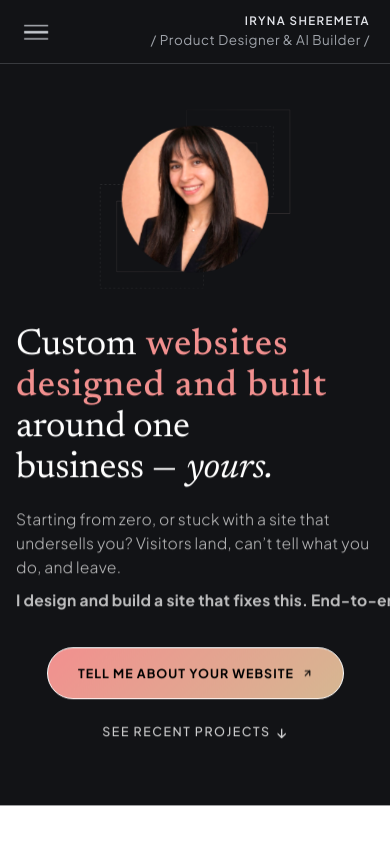
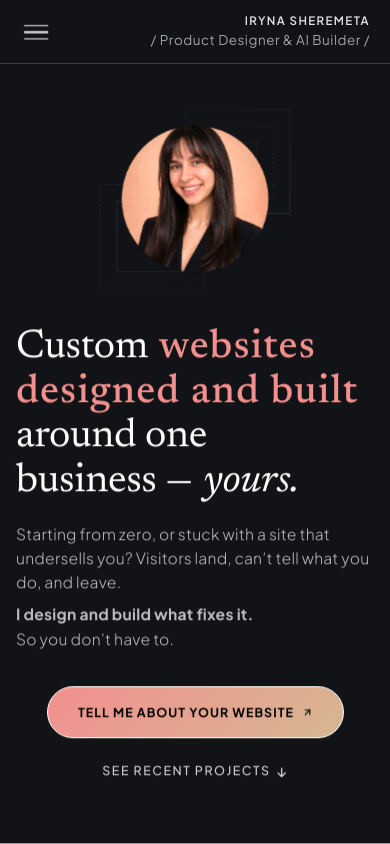
Before and after one commit to Irene2828/porfoliojuly, a Next.js app: page / in a window 390 px wide. Shown: the top 844 px of the page. Built offline with nearby package versions, Linux system fonts and the light colour scheme.

Commit message:
Refine homepage hero copy and mobile sizing

```diff
--- a/src/app/v2/components/HeroV2.tsx
+++ b/src/app/v2/components/HeroV2.tsx
@@ -216,6 +216,9 @@ export default function HeroV2({ variant = 'client' }: { variant?: 'client' | 'h
           .hero-statement {
             zoom: 0.845 !important; /* +5% headline size on mobile */
           }
+          .hero-websites .hero-statement {
+            zoom: 0.9295 !important; /* +10% from the current homepage mobile size */
+          }
           .v2-theme .hero-name-group .hero-text,
           .hero-name-group .hero-text,
           .hero-text {
@@ -254,6 +257,10 @@ export default function HeroV2({ variant = 'client' }: { variant?: 'client' | 'h
           .hero-body-mobile .hero-body-finish {
             font-size: 15.6px;
             margin-top: 0.5225em;
+          }
+          .hero-body-mobile .hero-mobile-next-line {
+            display: block !important;
+            white-space: nowrap !important;
           }
           .hero-body-desktop {
             display: none !important;
@@ -1072,11 +1079,11 @@ export default function HeroV2({ variant = 'client' }: { variant?: 'client' | 'h
                   ) : isWebsites ? (
                     <>
                       <span className="hero-body-desktop">
-                        <span className="hero-body-row hero-body-light" style={{ fontWeight: 400 }}>Starting from zero, or stuck with a site that undersells you? Visitors land, can&rsquo;t tell what you do, and leave. <span className="hero-body-finish"><strong className="hero-body-bold">I design and build a site that fixes this. End-to-end. So you don&rsquo;t have to.</strong></span></span>
+                        <span className="hero-body-row hero-body-light" style={{ fontWeight: 400 }}>Starting from zero, or stuck with a site that undersells you? Visitors land, can&rsquo;t tell what you do, and leave. <span className="hero-body-finish"><strong className="hero-body-bold">I design and build what fixes it.</strong>{' '}<span className="hero-body-light">So you don&rsquo;t have to.</span></span></span>
                       </span>
                       <span className="hero-body-mobile">
                         <span className="hero-body-mobile-text hero-body-light">Starting from zero, or stuck with a site that undersells you? Visitors land, can’t tell what you do, and leave.</span>{' '}
-                        <span className="hero-body-finish"><strong className="hero-body-bold">I design and build a site that fixes this. End-to-end. So you don’t have to.</strong></span>
+                        <span className="hero-body-finish"><strong className="hero-body-bold">I design and build what fixes it.</strong>{' '}<span className="hero-body-light hero-mobile-next-line">So you don’t have to.</span></span>
                       </span>
                     </>
                   ) : (
```
